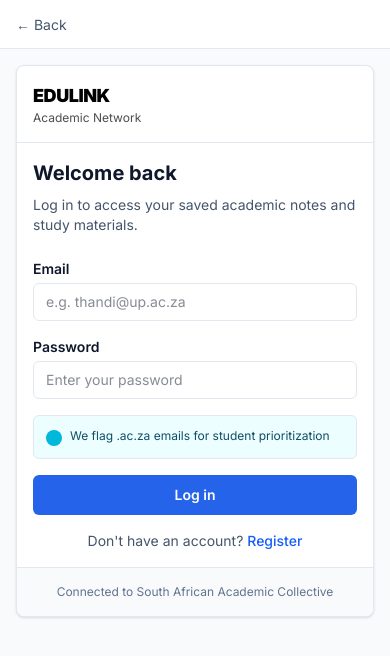
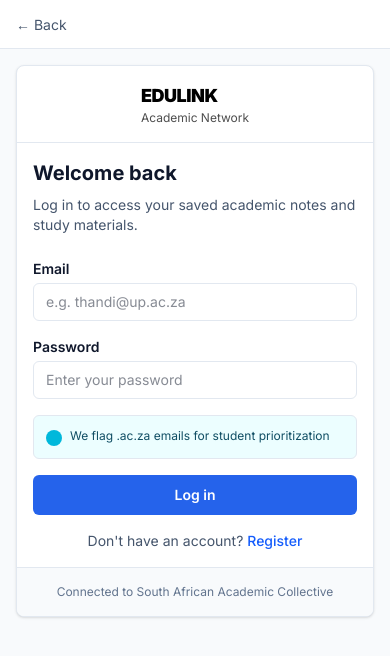
Before and after one commit to ThamiRoneo/EduLink, a Next.js app in the folder web/: page /login in a window 390 px wide. Shown: the top 656 px of the page. Built offline with nearby package versions, Linux system fonts and the light colour scheme; no server answers.

Commit message:
Remove uni tags and center logo on auth pages

```diff
--- a/web/src/app/(auth)/login/page.tsx
+++ b/web/src/app/(auth)/login/page.tsx
@@ -12,14 +12,13 @@ export default function LoginPage() {
       <div className="p-4 flex items-center justify-center">
         <div className="w-full max-w-md">
           <div className="bg-white border border-slate-200 rounded-lg shadow-sm overflow-hidden">
-            <div className="px-4 sm:px-6 py-4 border-b border-slate-200 flex items-center justify-between">
+            <div className="px-4 sm:px-6 py-4 border-b border-slate-200 flex items-center justify-center">
               <Link href="/" className="flex items-center gap-3">
                 <div>
                   <h1 className="text-lg font-black uppercase tracking-tight text-black">EduLink</h1>
                   <p className="text-xs text-black/70">Academic Network</p>
                 </div>
               </Link>
-              <span className="text-xs px-2 py-1 bg-blue-50 text-blue-700 border border-blue-200 rounded hidden sm:inline">UP / Wits / NWU / UCT</span>
             </div>
             <div className="p-4 sm:p-6">
               <div className="mb-6">
--- a/web/src/app/(auth)/register/page.tsx
+++ b/web/src/app/(auth)/register/page.tsx
@@ -14,14 +14,13 @@ export default function RegisterPage() {
       <div className="p-4 flex items-center justify-center">
         <div className="w-full max-w-md">
           <div className="bg-white border border-slate-200 rounded-lg shadow-sm overflow-hidden">
-            <div className="px-4 sm:px-6 py-4 border-b border-slate-200 flex items-center justify-between">
+            <div className="px-4 sm:px-6 py-4 border-b border-slate-200 flex items-center justify-center">
               <Link href="/" className="flex items-center gap-3">
                 <div>
                   <h1 className="text-lg font-black uppercase tracking-tight text-black">EduLink</h1>
                   <p className="text-xs text-black/70">Academic Network</p>
                 </div>
               </Link>
-              <span className="text-xs px-2 py-1 bg-blue-50 text-blue-700 border border-blue-200 rounded">UP / Wits / NWU / UCT</span>
             </div>
             <div className="p-4 sm:p-6">
               <div className="mb-6">
```
